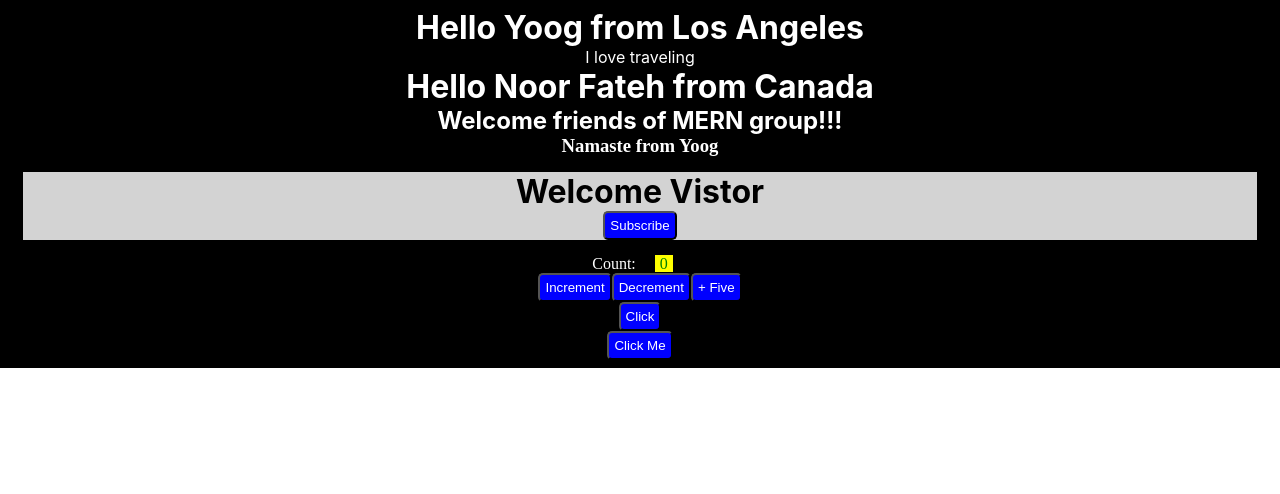
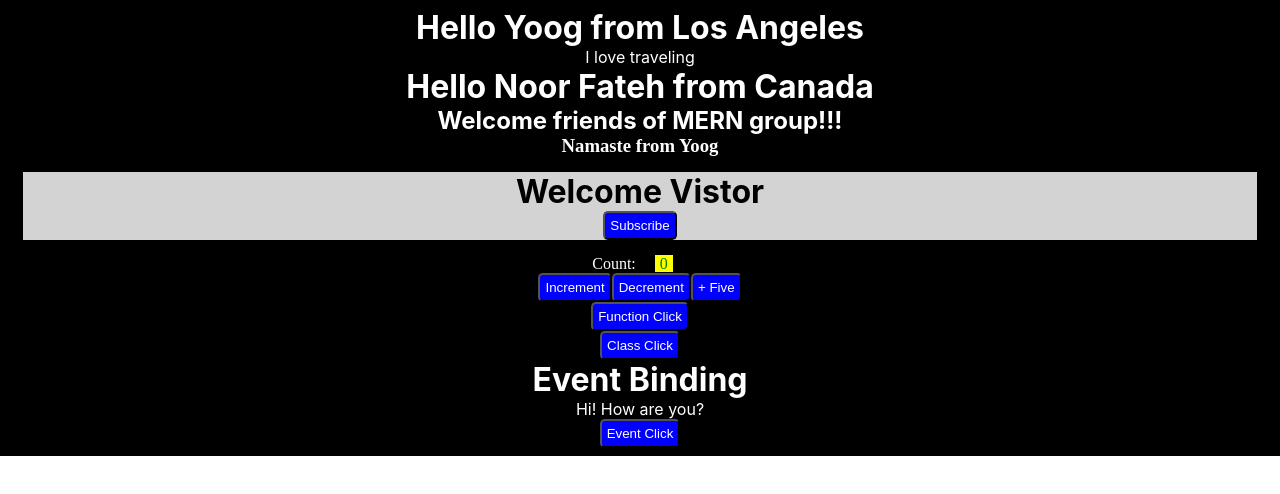
Before and after one commit to yugmani/basics-react, a React (Create React App) app: page / in a window 1280 px wide. Shown: the top 494 px of the page. Built offline with nearby package versions, Linux system fonts and the light colour scheme.

Commit message:
3 methods of event binding

```diff
--- a/src/App.js
+++ b/src/App.js
@@ -9,6 +9,7 @@ import Message from './components/Message';
 import Counter from './components/Counter';
 import FunctionClick from './components/FunctionClick';
 import ClassClick from './components/ClassClick';
+import EventBind from './components/EventBind';
 
 export default function App() {
   return (
@@ -23,6 +24,7 @@ export default function App() {
       <Counter />
       <FunctionClick />
       <ClassClick />
+      <EventBind />
     </div>
   );
 }
--- a/src/components/ClassClick.js
+++ b/src/components/ClassClick.js
@@ -9,7 +9,7 @@ class ClassClick extends Component {
   render() {
     return (
       <div>
-        <button onClick={this.clickHandler}>Click Me</button>
+        <button onClick={this.clickHandler}>Class Click</button>
       </div>
     );
   }
--- /dev/null
+++ b/src/components/EventBind.js
@@ -0,0 +1,41 @@
+import React, { Component } from 'react';
+
+class EventBind extends Component {
+  constructor() {
+    super();
+
+    this.state = {
+      message: 'Hi! How are you?',
+    };
+
+    //official binding method
+    this.clickHandler = this.clickHandler.bind(this);
+  }
+
+  clickHandler() {
+    this.setState({
+      message: 'Goodbye!',
+      event: 'event-bind',
+    });
+    // console.log(this);
+  }
+
+  render() {
+    return (
+      <div>
+        <h1>Event Binding</h1>
+        <p className={this.state.event}>{this.state.message}</p>
+        {/* binding 'this' with bind(this) */}
+        {/* <button onClick={this.clickHandler.bind(this)}>Event Click</button> */}
+
+        {/* binding with arrow function body */}
+        {/* <button onClick={() => this.clickHandler()}>Event Click</button> */}
+
+        {/* Official binding method */}
+        <button onClick={this.clickHandler}>Event Click</button>
+      </div>
+    );
+  }
+}
+
+export default EventBind;
--- a/src/components/FunctionClick.js
+++ b/src/components/FunctionClick.js
@@ -8,7 +8,7 @@ const FunctionClick = () => {
 
   return (
     <div>
-      <button onClick={clickHandler}>Click</button>
+      <button onClick={clickHandler}>Function Click</button>
     </div>
   );
 };
--- a/src/style.css
+++ b/src/style.css
@@ -41,3 +41,9 @@ button {
   padding: 0 5px;
   margin: 15px;
 }
+
+.event-bind {
+  color: yellow;
+  font-weight: 500;
+  font-size: 25px;
+}
```
